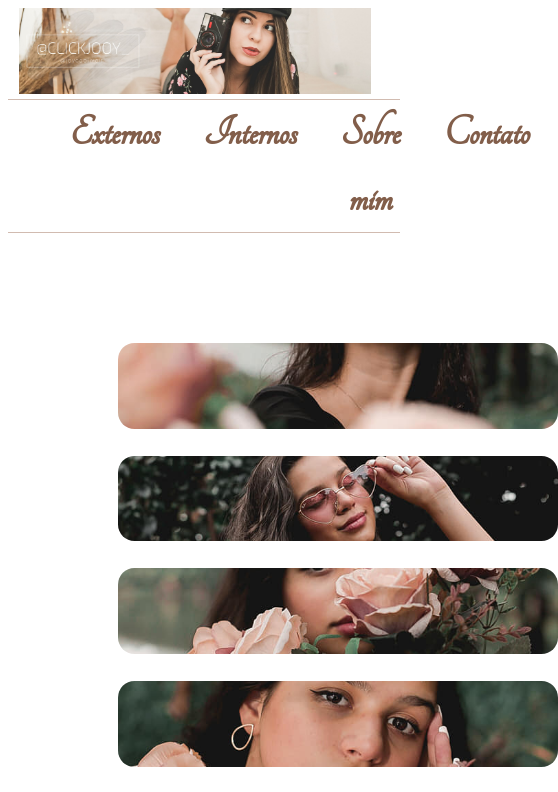
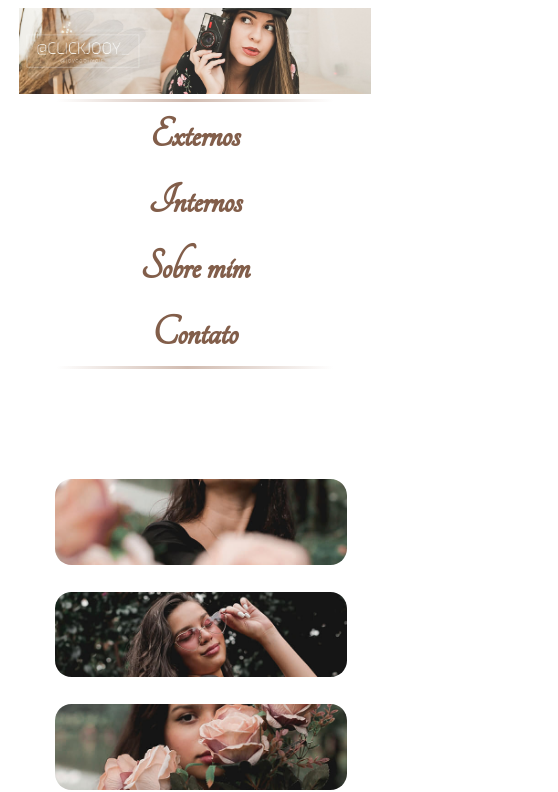
Before and after one commit to oFelipeGabriel/clickjoy-site, a Vue app: page / in a window 390 px wide. Shown: the top 792 px of the page, 558 px wide, since content can reach past the window. Built offline with nearby package versions, Linux system fonts and the light colour scheme.

Commit message:
Correções de responsividade

```diff
--- a/src/components/Gallery.vue
+++ b/src/components/Gallery.vue
@@ -24,6 +24,15 @@
         return require(`../${filename}`);
       },
     },
+    mounted(){
+      var w = window.innerWidth;
+      console.log("w", w)
+    },
+    computed:{
+      isMobile(){
+        return window.innerWidth<500
+      }
+    }
   };
 </script>
 
@@ -34,7 +43,7 @@
   grid-gap: 1rem;
   max-width: 80rem;
   margin: 5rem auto;
-      padding: 0 5rem;
+  padding: 0 12vw;
 }
 .gallery-panel img {
   width: 100%;
@@ -42,4 +51,10 @@
   object-fit: cover;
   border-radius: 0.75rem;
 }
+@media only screen and (max-width: 600px) {
+  .gallery-panel{
+    display: block;
+    width: 75vw;
+  }
+}
 </style>
--- a/src/views/Home.vue
+++ b/src/views/Home.vue
@@ -2,6 +2,7 @@
   <div>
     <div class="header">
       <img src="../assets/header.jpg" alt="">
+      <div class="gradient-border"></div>
       <div class="list-menu">
         <ul>
           <li>Externos</li>
@@ -10,6 +11,7 @@
           <li>Contato</li>
         </ul>
       </div>
+      <div class="gradient-border"></div>
     </div>
     <Gallery />
   </div>
@@ -52,12 +54,17 @@ Nevada
   width:100%;
 
 }
+.header .gradient-border{
+  background: linear-gradient(90deg, rgba(255,255,255,1) 13%, rgba(209,187,176,1) 48%, rgba(255,255,255,1) 87%);
+  height: 3px;
+  width: 100%;
+}
 .header .list-menu ul{
   display: flex;
   list-style: none;
   margin: 0 auto;
-  border-top: 1px solid #D1BBB0;
-  border-bottom: 1px solid #D1BBB0;
+  /* border-top: 1px solid #D1BBB0;
+  border-bottom: 1px solid #D1BBB0; */
   width: 94%;
 }
 .header .list-menu li{
@@ -75,4 +82,10 @@ Nevada
   background-color: #D1BBB0;
   color: #f7f1ed;
 }
+@media only screen and (max-width: 600px) {
+  .header .list-menu ul{
+    display: block;
+    padding: 0;
+  }
+}
 </style>
```
Also changed, not shown: src/components/Photo.vue (indentation only). Lines whose indentation alone changed are shown as unchanged.
